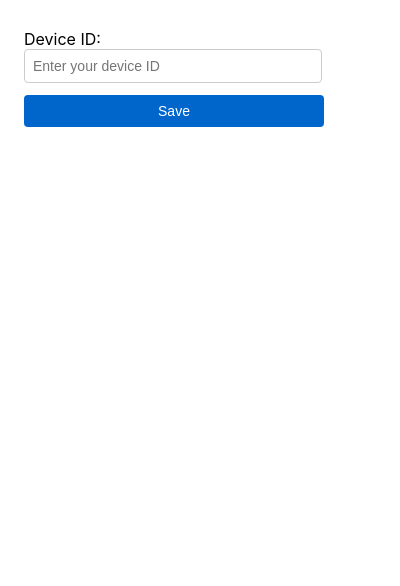
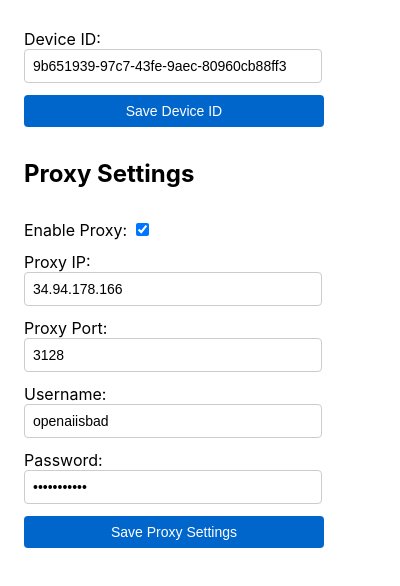
Before and after one commit to naruto716/chatgptheaderextension, a browser extension: page popup.html in a window 400 px wide. Shown: the part 76-662 px from the top of the page. Drawn offline with Linux system fonts and the light colour scheme.

Commit message:
Add configurable proxy, change to manifest v2

```diff
--- a/popup.html
+++ b/popup.html
@@ -1,7 +1,7 @@
 <!DOCTYPE html>
 <html>
 <head>
-    <title>Device ID Settings</title>
+    <title>Settings</title>
     <style>
         body {
             width: 300px;
@@ -13,13 +13,17 @@
             flex-direction: column;
             gap: 12px;
         }
-        input {
+        input[type="text"],
+        input[type="number"],
+        input[type="password"] {
             width: calc(100% - 20px);
-            margin-right: 20px;
             padding: 8px;
             border: 1px solid #ccc;
             border-radius: 4px;
             font-size: 14px;
+        }
+        label {
+            margin-bottom: 4px;
         }
         button {
             padding: 8px 16px;
@@ -48,7 +52,31 @@
             <label for="deviceId">Device ID:</label>
             <input type="text" id="deviceId" placeholder="Enter your device ID">
         </div>
-        <button id="saveButton">Save</button>
+        <button id="saveDeviceButton">Save Device ID</button>
+
+        <h2>Proxy Settings</h2>
+        <div>
+            <label for="proxyEnabled">Enable Proxy:</label>
+            <input type="checkbox" id="proxyEnabled">
+        </div>
+        <div>
+            <label for="proxyIp">Proxy IP:</label>
+            <input type="text" id="proxyIp" placeholder="Proxy IP">
+        </div>
+        <div>
+            <label for="proxyPort">Proxy Port:</label>
+            <input type="number" id="proxyPort" placeholder="Proxy Port">
+        </div>
+        <div>
+            <label for="proxyUsername">Username:</label>
+            <input type="text" id="proxyUsername" placeholder="Username">
+        </div>
+        <div>
+            <label for="proxyPassword">Password:</label>
+            <input type="password" id="proxyPassword" placeholder="Password">
+        </div>
+        <button id="saveProxyButton">Save Proxy Settings</button>
+
         <div id="status" class="status">Settings saved!</div>
     </div>
     <script src="popup.js"></script>
--- a/popup.js
+++ b/popup.js
@@ -1,15 +1,44 @@
 document.addEventListener('DOMContentLoaded', async () => {
     const deviceIdInput = document.getElementById('deviceId');
-    const saveButton = document.getElementById('saveButton');
+    const saveDeviceButton = document.getElementById('saveDeviceButton');
+
+    const proxyEnabledCheckbox = document.getElementById('proxyEnabled');
+    const proxyIpInput = document.getElementById('proxyIp');
+    const proxyPortInput = document.getElementById('proxyPort');
+    const proxyUsernameInput = document.getElementById('proxyUsername');
+    const proxyPasswordInput = document.getElementById('proxyPassword');
+    const saveProxyButton = document.getElementById('saveProxyButton');
+
     const statusDiv = document.getElementById('status');
 
-    // Load saved device ID
-    const result = await chrome.storage.sync.get('deviceId');
-    if (result.deviceId) {
-        deviceIdInput.value = result.deviceId;
-    }
+    // Set default values
+    const defaultDeviceId = '9b651939-97c7-43fe-9aec-80960cb88ff3';
+    const defaultProxySettings = {
+        ip: '34.94.178.166',
+        port: 3128,
+        username: 'openaiisbad',
+        password: 'openaiisbad'
+    };
 
-    saveButton.addEventListener('click', async () => {
+    // Load saved device ID or use default
+    chrome.storage.sync.get(['deviceId'], (result) => {
+        deviceIdInput.value = result.deviceId || defaultDeviceId;
+    });
+
+    // Load proxy settings from storage or use defaults
+    chrome.storage.sync.get(['proxyEnabled', 'proxySettings'], (result) => {
+        const enabled = result.proxyEnabled === undefined ? true : result.proxyEnabled;
+        const proxySettings = result.proxySettings || defaultProxySettings;
+
+        proxyEnabledCheckbox.checked = enabled;
+        proxyIpInput.value = proxySettings.ip;
+        proxyPortInput.value = proxySettings.port;
+        proxyUsernameInput.value = proxySettings.username;
+        proxyPasswordInput.value = proxySettings.password;
+    });
+
+    // Save Device ID
+    saveDeviceButton.addEventListener('click', async () => {
         const deviceId = deviceIdInput.value.trim();
 
         if (!deviceId) {
@@ -24,30 +53,36 @@ document.addEventListener('DOMContentLoaded', async () => {
             return;
         }
 
-        // Save to storage
         await chrome.storage.sync.set({ deviceId });
+        displayStatus();
+    });
 
-        // Update the rules
-        const response = await fetch(chrome.runtime.getURL('rules.json'));
-        const rules = await response.json();
+    // Save Proxy Settings
+    saveProxyButton.addEventListener('click', async () => {
+        const enabled = proxyEnabledCheckbox.checked;
+        const ip = proxyIpInput.value.trim();
+        const port = parseInt(proxyPortInput.value.trim(), 10);
+        const username = proxyUsernameInput.value.trim();
+        const password = proxyPasswordInput.value;
 
-        // Update the device ID in the rules
-        rules[0].action.requestHeaders.forEach(header => {
-            if (header.header === 'oai-device-id') {
-                header.value = deviceId;
-            }
+        if (enabled && (!ip || !port)) {
+            alert('Please enter a valid proxy IP and port.');
+            return;
+        }
+
+        const proxySettings = { ip, port, username, password };
+
+        await chrome.storage.sync.set({
+            proxyEnabled: enabled,
+            proxySettings: proxySettings
         });
+        displayStatus();
+    });
 
-        // Update the dynamic rules
-        await chrome.declarativeNetRequest.updateDynamicRules({
-            removeRuleIds: rules.map(rule => rule.id),
-            addRules: rules
-        });
-
-        // Show success message
+    function displayStatus() {
         statusDiv.style.display = 'block';
         setTimeout(() => {
             statusDiv.style.display = 'none';
         }, 2000);
-    });
+    }
 });
```
Also changed, not shown: background.js (+42 -14 lines), README.md, manifest.json.
